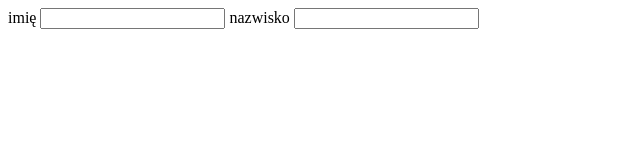
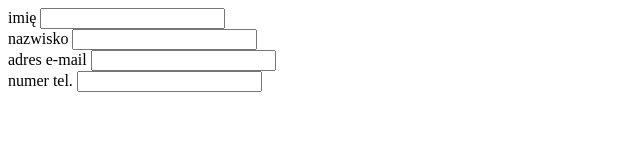
Before and after one commit to ULADG/zalegly-formularz-, a plain HTML site: page index.html in a window 1280 px wide. Shown: the whole page, without its empty margins (0-640 px from the left). Drawn offline with Linux system fonts and the light colour scheme.

Commit message:
mail i tel

```diff
--- a/index.html
+++ b/index.html
@@ -4,13 +4,18 @@
 	<meta charset="UTF-8">
 	<title>Formularz</title>
 </head>
+
 <body>
-<form>
-	<label for=imie> imię </label>
-	<input type="text"id='imie'>
-	  <label for=nazwisko> nazwisko </label>
-	   <input type="text"id='nazwisko'>
-</form>
+	<form action="https://formspree.io/urszula.dziewit@inwenta.pl" method="post">
+		<label for=imie> imię </label>
+		<input type="text" id='imie'><br/>
+		<label for=nazwisko> nazwisko </label>
+		<input type="text" id='nazwisko'><br/>
+		<label for=emailData> adres e-mail </label>
+		<input type="email" id=emailData><br/>
+		<label for=numberData> numer tel. </label>
+		<input type="number" id='numberData'><br/>
+	</form>
 
 </body>
 </html>
```
